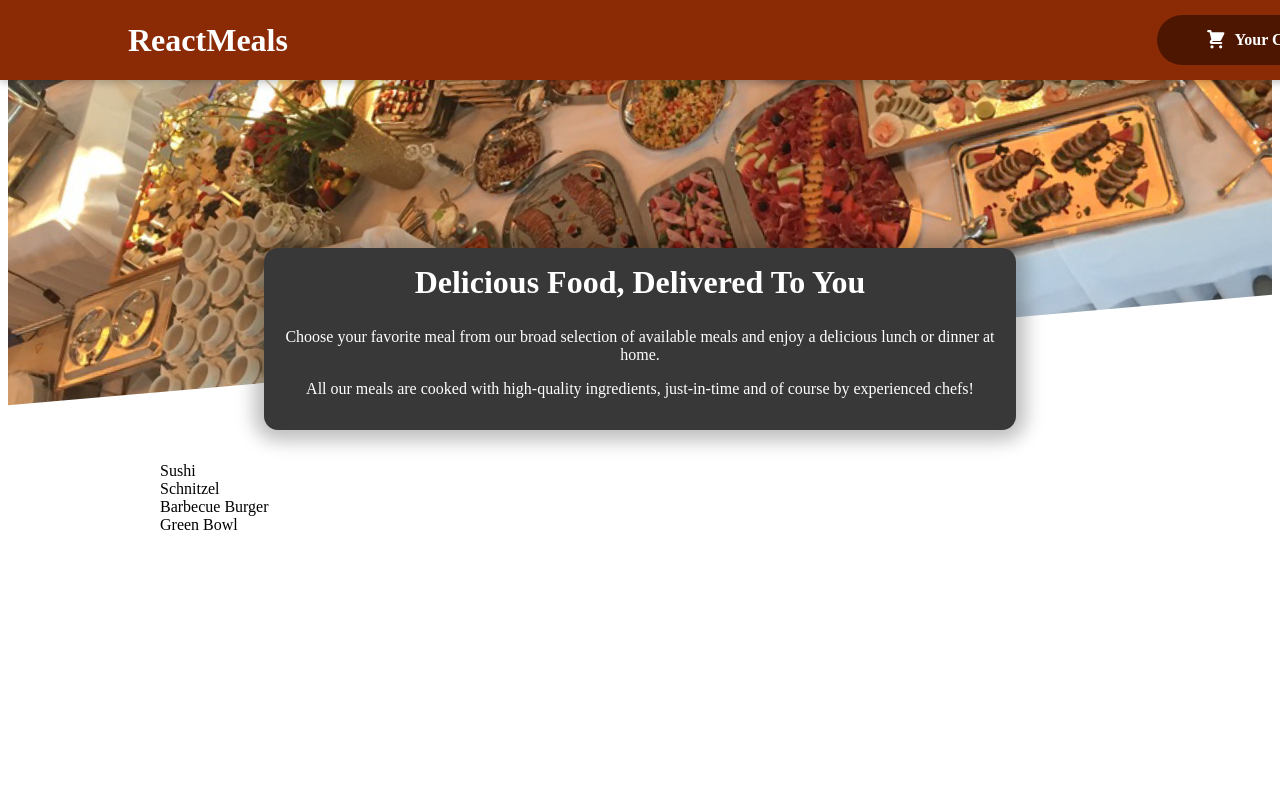
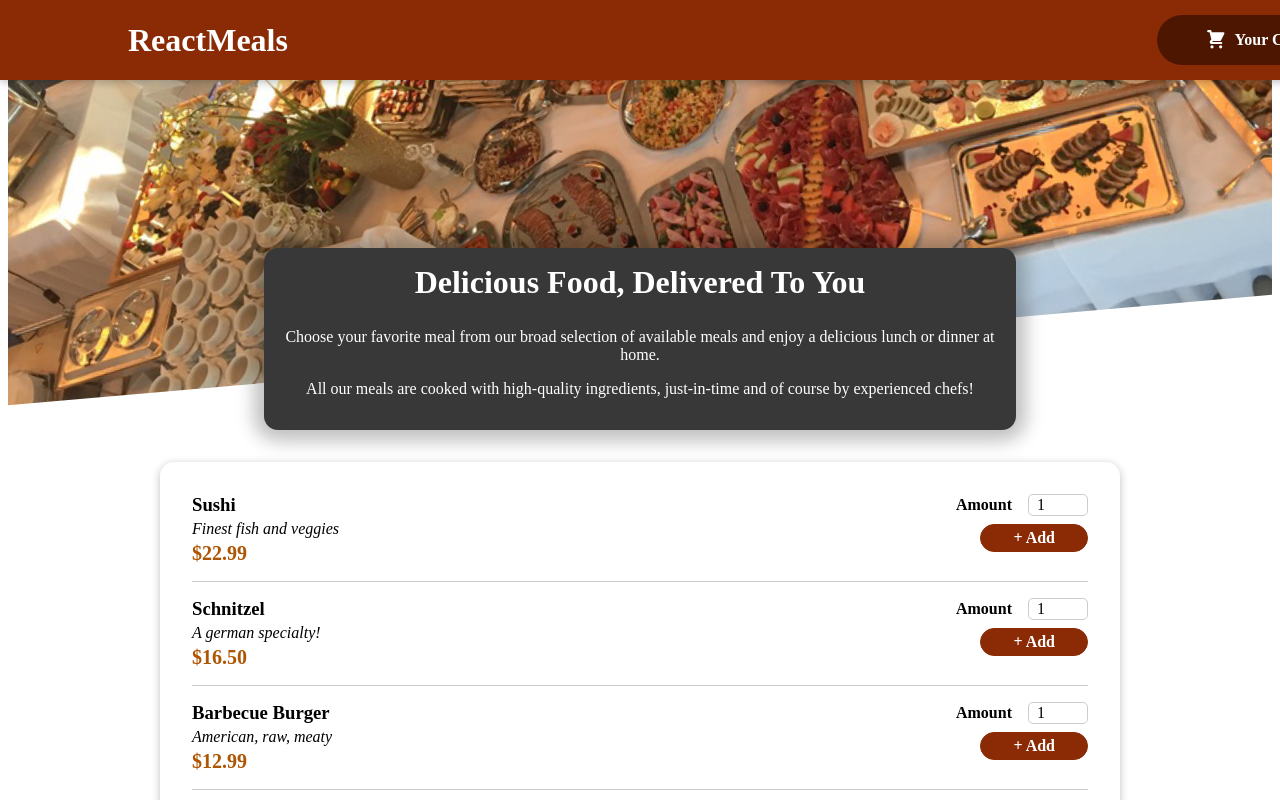
Before and after one commit to peltonan/practice-project-two, a React (Create React App) app: page / in a window 1280 px wide. Shown: the top 800 px of the page. Built offline with nearby package versions, Linux system fonts and the light colour scheme.

Commit message:
Section 11 // Part 138

```diff
--- a/src/components/Meals/AvailableMeals.js
+++ b/src/components/Meals/AvailableMeals.js
@@ -1,4 +1,6 @@
 import classes from './AvailableMeals.module.css'
+import Card from '../UI/Card';
+import MealItem from './MealItem/MealItem';
 
 const DUMMY_MEALS = [
     {
@@ -28,14 +30,22 @@
 ];
 
 const AvailableMeals = (props) => {
-    const mealsList = DUMMY_MEALS.map(meal => <li>{meal.name}</li>);
+    const mealsList = DUMMY_MEALS.map((meal) =>
+        <MealItem
+            key={meal.id}
+            name={meal.name}
+            description={meal.description}
+            price={meal.price}
+        />);
 
-    return <section className={classes.meals}>
-        <ul>
-            {mealsList}
-        </ul>
-    </section>
+    return (
+        <section className={classes.meals}>
+            <Card>
+                <ul>{mealsList}</ul>
+            </Card>
+        </section>
 
+    );
 };
 
 export default AvailableMeals;
--- /dev/null
+++ b/src/components/Meals/MealItem/MealItem.js
@@ -0,0 +1,21 @@
+import classes from './MealItem.module.css';
+import MealItemForm from './MealItemForm';
+
+const MealItem = (props) => {
+    const price = `$${props.price.toFixed(2)}`;
+
+    return (
+        <li className={classes.meal}>
+            <div>
+                <h3>{props.name}</h3>
+                <div className={classes.description}>{props.description}</div>
+                <div className={classes.price}>{price}</div>
+            </div>
+            <div>
+                <MealItemForm />
+            </div>
+        </li>
+    );
+};
+
+export default MealItem;
--- /dev/null
+++ b/src/components/Meals/MealItem/MealItem.module.css
@@ -0,0 +1,22 @@
+.meal {
+    display: flex;
+    justify-content: space-between;
+    margin: 1rem;
+    padding-bottom: 1rem;
+    border-bottom: 1px solid #ccc;
+}
+
+.meal h3 {
+    margin: 0 0 0.25rem 0;
+}
+
+.description {
+    font-style: italic;
+}
+
+.price {
+    margin-top: 0.25rem;
+    font-weight: bold;
+    color: #ad5502;
+    font-size: 1.25rem;
+}
--- /dev/null
+++ b/src/components/Meals/MealItem/MealItemForm.js
@@ -0,0 +1,21 @@
+import classes from './MealItemForm.module.css';
+import Input from '../../UI/Input';
+
+
+const MetalItemForm = (props) => {
+    return (
+        <form className={classes.form}>
+            <Input label="Amount" input={{
+                id: 'amount_' + props.id,
+                type: 'number',
+                min: '1',
+                max: '5',
+                step: '1',
+                defaultValue: '1',
+            }} />
+            <button>+ Add</button>
+        </form>
+    );
+};
+
+export default MetalItemForm;
--- /dev/null
+++ b/src/components/Meals/MealItem/MealItemForm.module.css
@@ -0,0 +1,20 @@
+.form {
+    text-align: right;
+}
+
+.form button {
+    font: inherit;
+    cursor: pointer;
+    background-color: #8a2b06;
+    border: 1px solid #8a2b06;
+    color: white;
+    padding: 0.25rem 2rem;
+    border-radius: 20px;
+    font-weight: bold;
+}
+
+.form button:hover,
+.form button:active {
+    background-color: #641e03;
+    border-color: #641e03;
+}
--- /dev/null
+++ b/src/components/UI/Card.js
@@ -0,0 +1,8 @@
+import classes from './Card.module.css'
+
+const Card = (props) => {
+    return <div className={classes.card}>{props.children}</div>
+
+};
+
+export default Card;
--- /dev/null
+++ b/src/components/UI/Card.module.css
@@ -0,0 +1,6 @@
+.card {
+    padding: 1rem;
+    box-shadow: 0 2px 8px rgba(0, 0, 0, 0.25);
+    border-radius: 14px;
+    background-color: white;
+}
--- /dev/null
+++ b/src/components/UI/Input.js
@@ -0,0 +1,12 @@
+import classes from './Input.module.css'
+
+const Input = (props) => {
+    return (
+        <div className={classes.input}>
+            <label htmlFor={props.input.id}>{props.label}</label>
+            <input {...props.input} />
+        </div>
+    );
+};
+
+export default Input;
--- /dev/null
+++ b/src/components/UI/Input.module.css
@@ -0,0 +1,18 @@
+.input {
+    display: flex;
+    align-items: center;
+    margin-bottom: 0.5rem;
+}
+
+.input label {
+    font-weight: bold;
+    margin-right: 1rem;
+}
+
+.input input {
+    width: 3rem;
+    border-radius: 5px;
+    border: 1px solid #ccc;
+    font: inherit;
+    padding-left: 0.5rem;
+}
```
